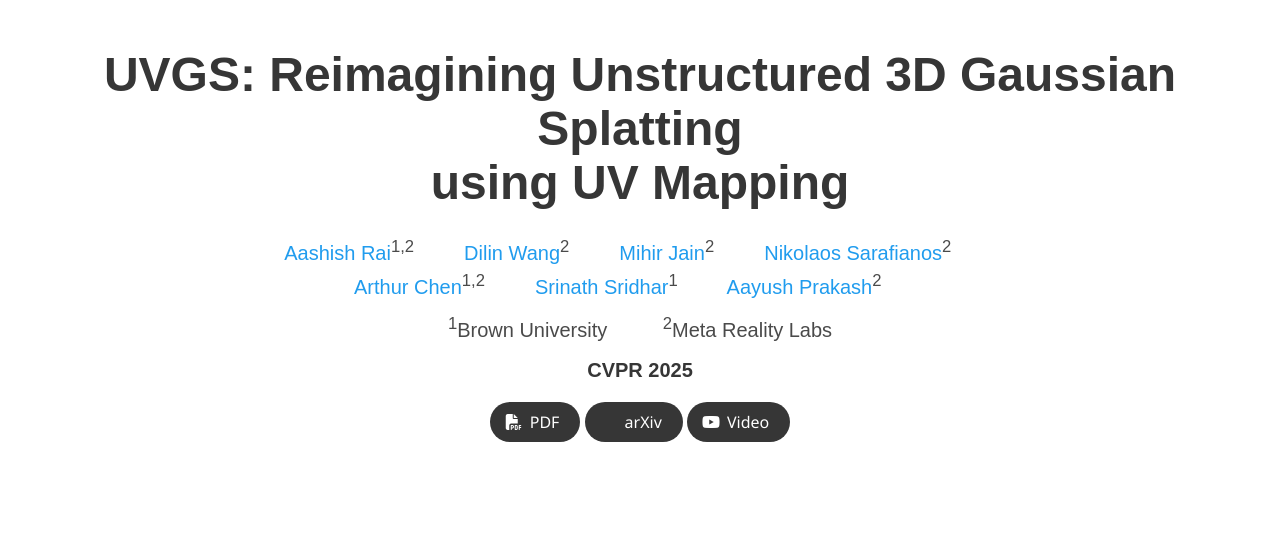
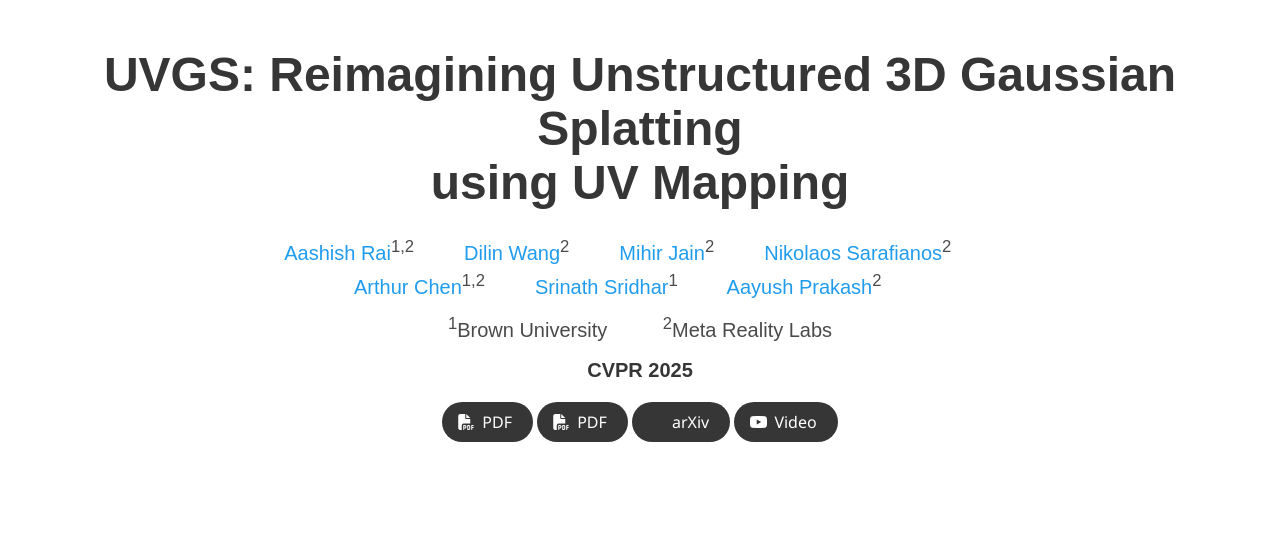
Before and after one commit to aashishrai3799/uvgs, a plain HTML site: page index.html in a window 1280 px wide. Shown: the top 533 px of the page. Drawn offline with nearby package versions, Linux system fonts and the light colour scheme; some icons are missing; a web font is replaced by a local one.

Commit message:
Add CVF link

```diff
--- a/index.html
+++ b/index.html
@@ -56,6 +56,20 @@
 
           <div class="column has-text-centered">
             <div class="publication-links">
+
+
+               <!-- CVF PDF Link. -->
+              <span class="link-block">
+                <a href="https://openaccess.thecvf.com/content/CVPR2025/papers/Rai_UVGS_Reimagining_Unstructured_3D_Gaussian_Splatting_using_UV_Mapping_CVPR_2025_paper.pdf"
+                   class="external-link button is-normal is-rounded is-dark">
+                  <span class="icon">
+                      <i class="fas fa-file-pdf"></i>
+                  </span>
+                  <span>PDF</span>
+                </a>
+              </span>
+
+
               <!-- PDF Link. -->
               <span class="link-block">
                 <a href="./assets/UVGS.pdf"
```
